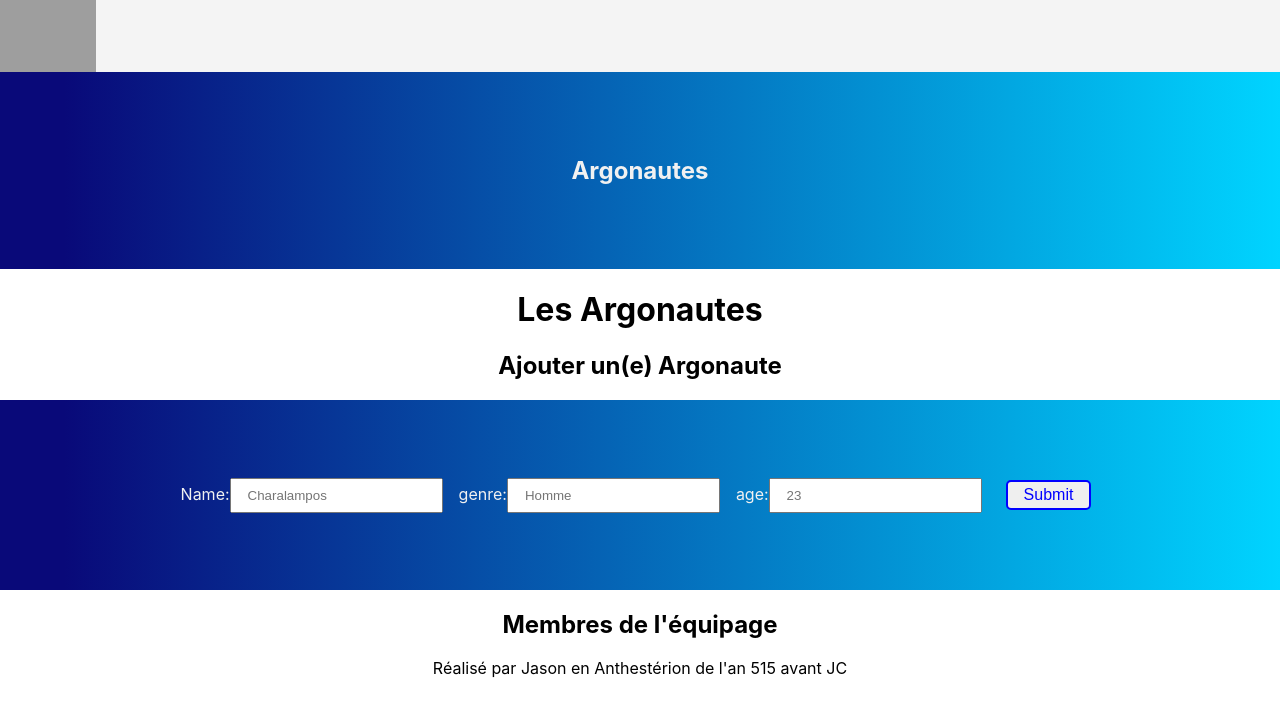
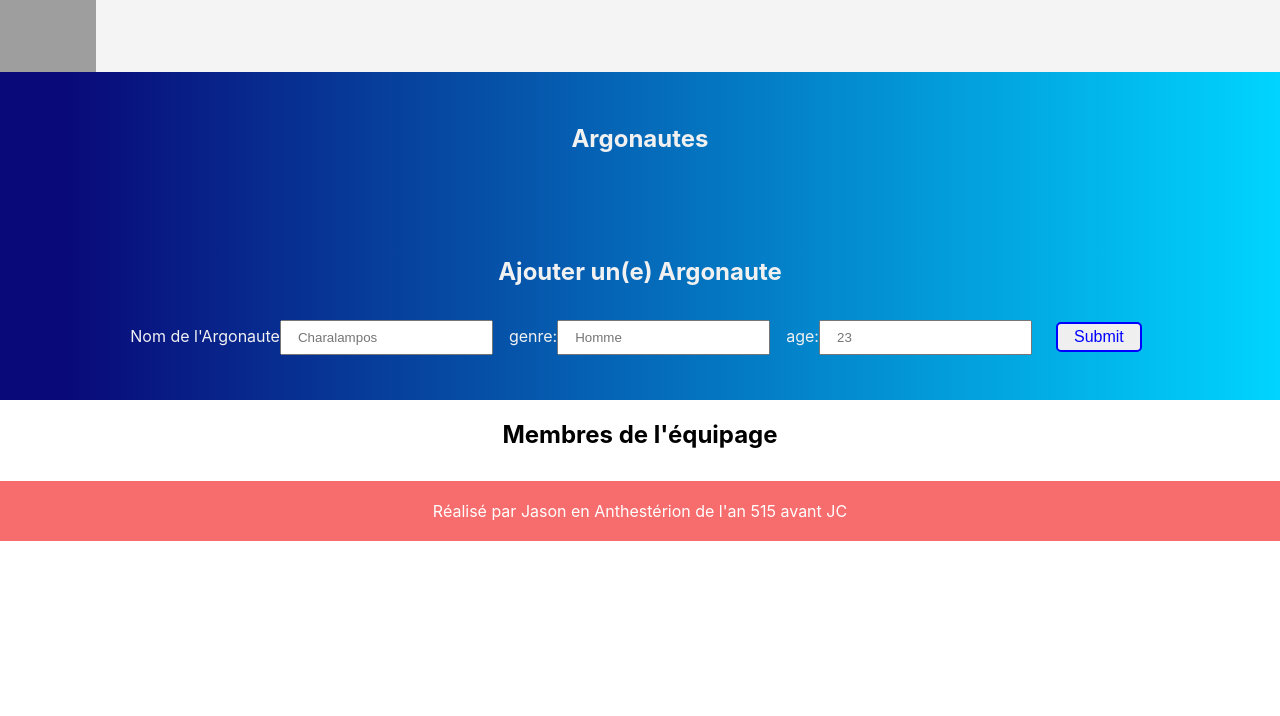
Before and after one commit to thomas37000/argos, a React (Create React App) app: page / in a window 1280 px wide. Shown: the top 716 px of the page. Built offline with nearby package versions, Linux system fonts and the light colour scheme; grey boxes are pictures that could not be loaded.

Commit message:
install axios et .env

```diff
--- a/package.json
+++ b/package.json
@@ -6,6 +6,7 @@
     "@testing-library/jest-dom": "^5.14.1",
     "@testing-library/react": "^11.2.7",
     "@testing-library/user-event": "^12.8.3",
+    "axios": "^0.24.0",
     "react": "^17.0.2",
     "react-dom": "^17.0.2",
     "react-router-dom": "^5.3.0",
--- a/src/App.css
+++ b/src/App.css
@@ -12,3 +12,11 @@ header {
 header img {
   max-width: 96px;
 }
+
+footer {
+  margin-top: 2em;
+  text-align: center;
+  color: #fff;
+  background: #f76c6c;
+  padding: 0.25em 0;
+}
--- a/src/components/Form.jsx
+++ b/src/components/Form.jsx
@@ -3,7 +3,7 @@ import styled from "styled-components";
 
 export default function Form() {
   const Wrapper = styled.section`
-    padding: 4em;
+    padding: 2em;
     background: rgb(2, 0, 36);
     background: linear-gradient(
       90deg,
@@ -40,9 +40,10 @@ export default function Form() {
   return (
     <>
       <Wrapper>
+        <h2>Ajouter un(e) Argonaute</h2>
         <form className="">
           <Label>
-            Name:
+            Nom de l'Argonaute
             <Input name="nom" placeholder="Charalampos" />
           </Label>
 
--- a/src/components/Home.jsx
+++ b/src/components/Home.jsx
@@ -6,8 +6,6 @@ const Home = () => {
   return (
     <div className="App">
       <main>
-        <h1> Les Argonautes</h1>
-        <h2>Ajouter un(e) Argonaute</h2>
         <Form />
         <h2>Membres de l'équipage</h2>
       </main>
--- a/src/components/Nav.jsx
+++ b/src/components/Nav.jsx
@@ -10,7 +10,7 @@ const Nav = () => {
   `;
 
   const Wrapper = styled.section`
-    padding: 4em;
+    padding: 2em;
     background: rgb(2, 0, 36);
     background: linear-gradient(
       90deg,
```
Also changed, not shown: 2 other files (tests, documents, lock files or other folders).
